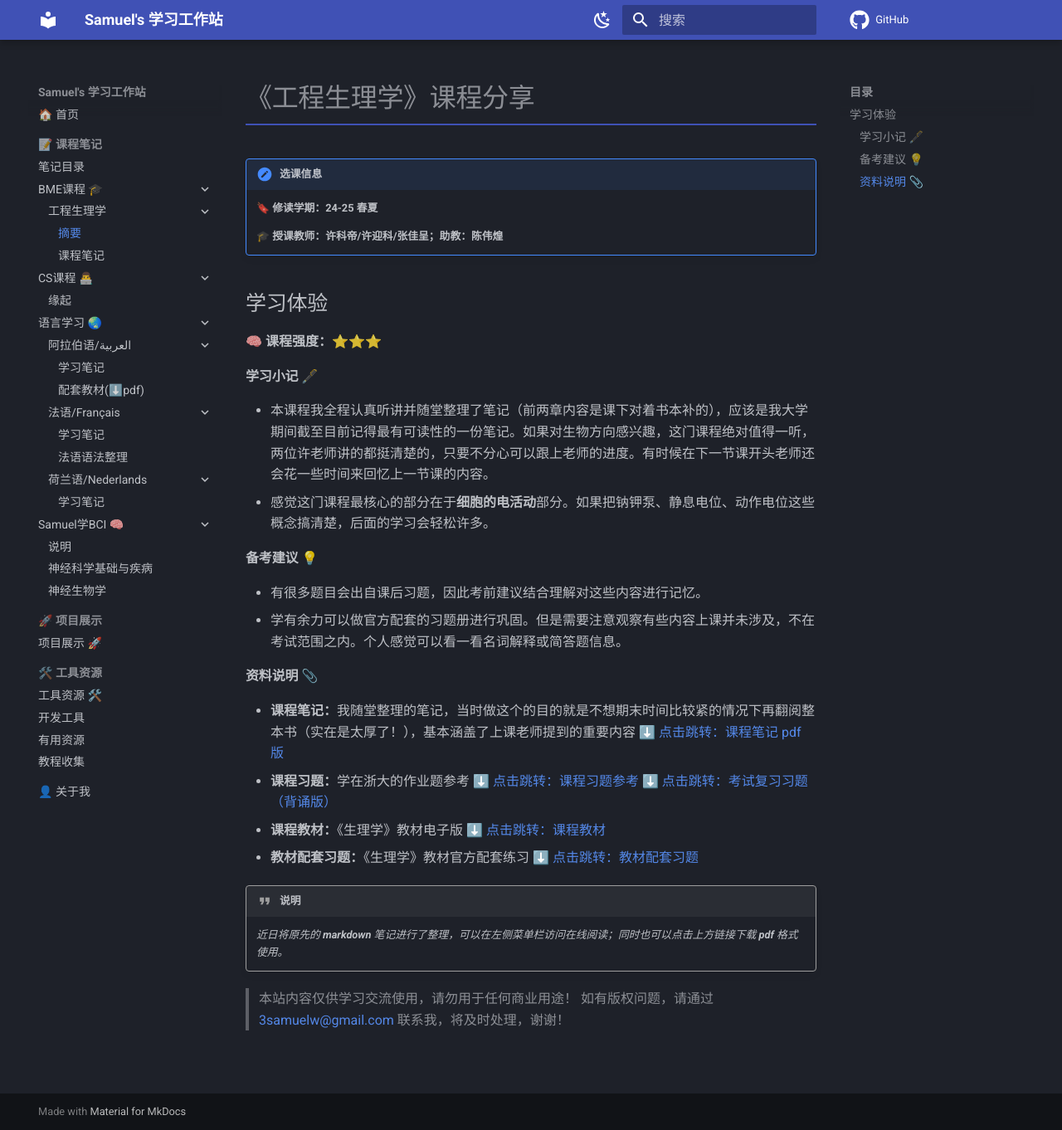
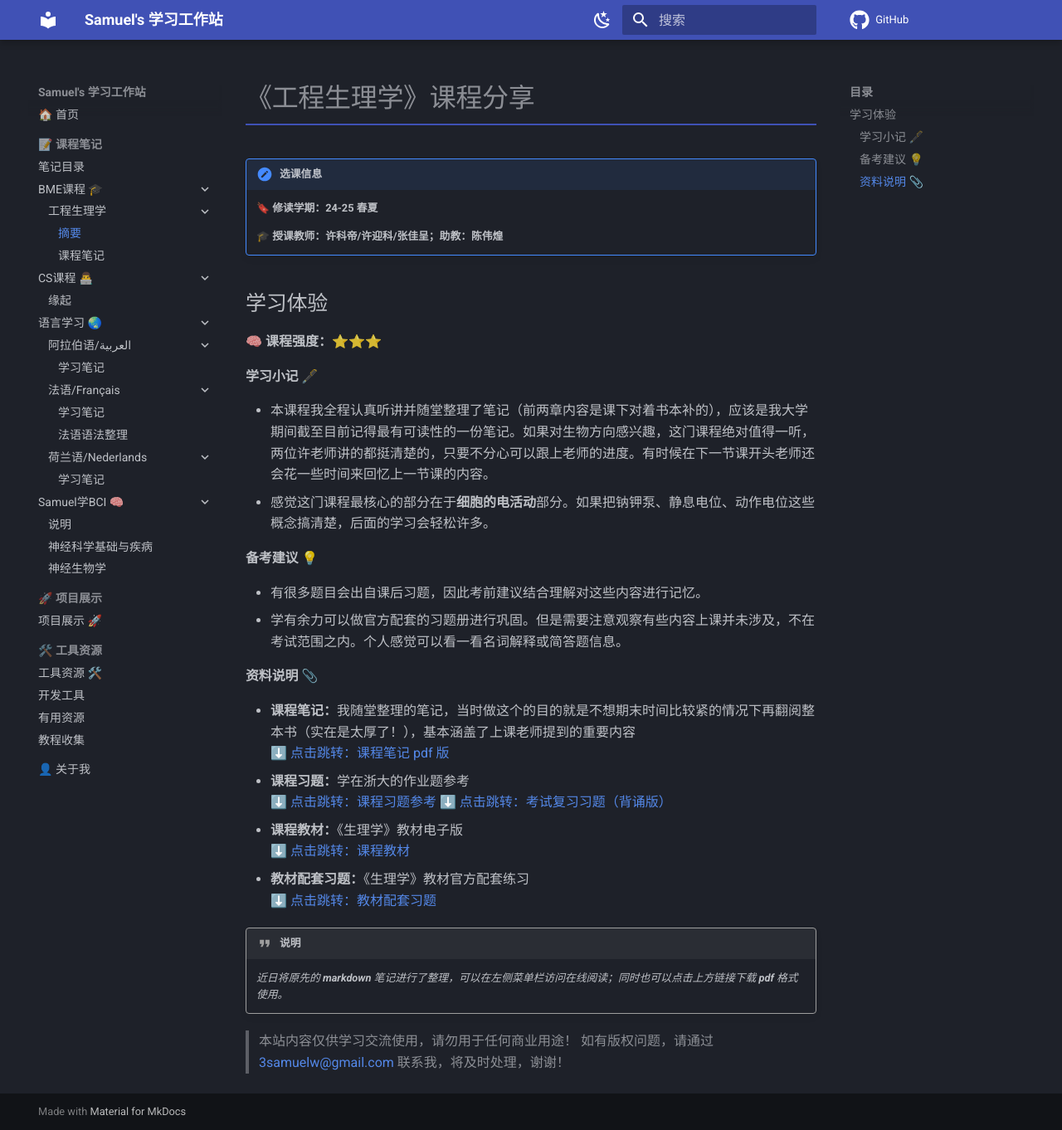
Before and after one commit to 3SamuelW/note, an MkDocs documentation site: the page built from docs/notes/bme/engineering-physiology/index.md, in a window 1280 px wide and 1362 px high. Shown: the whole window at 83% size. Built offline with MkDocs 1.6.1 and Material for MkDocs 9.7.7, drawn with Linux system fonts in a browser that asks for light colours; comment, search, counter and statistics services are not loaded.

Commit message:
update: lan-ara stru. update

```diff
--- a/docs/notes/bme/engineering-physiology/index.md
+++ b/docs/notes/bme/engineering-physiology/index.md
@@ -22,10 +22,10 @@
 
 #### 资料说明 📎
 
-- **课程笔记：**我随堂整理的笔记，当时做这个的目的就是不想期末时间比较紧的情况下再翻阅整本书（实在是太厚了！），基本涵盖了上课老师提到的重要内容 [⬇️ 点击跳转：课程笔记 pdf 版](notes.pdf)
-- **课程习题：**学在浙大的作业题参考 [⬇️ 点击跳转：课程习题参考](exercise.pdf) [⬇️ 点击跳转：考试复习习题（背诵版）](exercise-e.pdf)
-- **课程教材：**《生理学》教材电子版 [⬇️ 点击跳转：课程教材](textbook.pdf)
-- **教材配套习题：**《生理学》教材官方配套练习 [⬇️ 点击跳转：教材配套习题](textbook-e.pdf)
+- **课程笔记：**我随堂整理的笔记，当时做这个的目的就是不想期末时间比较紧的情况下再翻阅整本书（实在是太厚了！），基本涵盖了上课老师提到的重要内容<br>[⬇️ 点击跳转：课程笔记 pdf 版](notes.pdf)
+- **课程习题：**学在浙大的作业题参考<br>[⬇️ 点击跳转：课程习题参考](exercise.pdf) [⬇️ 点击跳转：考试复习习题（背诵版）](exercise-e.pdf)
+- **课程教材：**《生理学》教材电子版<br>[⬇️ 点击跳转：课程教材](textbook.pdf)
+- **教材配套习题：**《生理学》教材官方配套练习<br>[⬇️ 点击跳转：教材配套习题](textbook-e.pdf)
 
 !!! quote "说明"
 	*近日将原先的 **markdown** 笔记进行了整理，可以在左侧菜单栏访问在线阅读；同时也可以点击上方链接下载 **pdf** 格式使用。*
--- a/mkdocs.yml
+++ b/mkdocs.yml
@@ -53,7 +53,7 @@
     - 语言学习 🌏:
       - 阿拉伯语/العربية:
         - 学习笔记: notes/lan/arabic/arabic.md
-        - 配套教材(⬇️pdf): notes/lan/arabic/MasteringArabic1.pdf
+        # - 配套教材(⬇️pdf): notes/lan/arabic/MasteringArabic1.pdf
       - 法语/Français:
         - 学习笔记: notes/lan/french/french.md
         - 法语语法整理: notes/lan/french/grammaire.md
```
Also changed, not shown: docs/notes/lan/arabic/arabic.md (+1 -1 lines).
